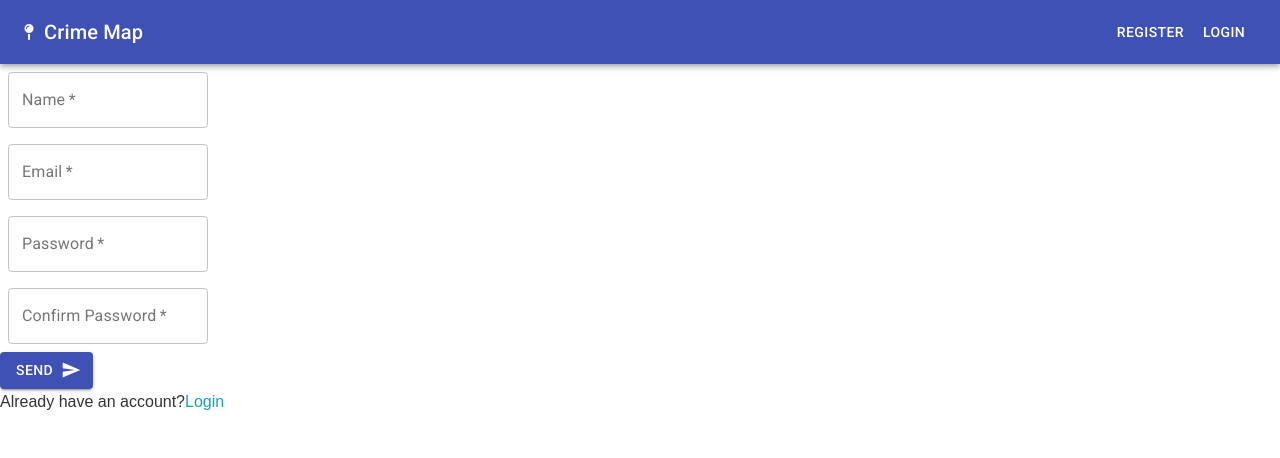
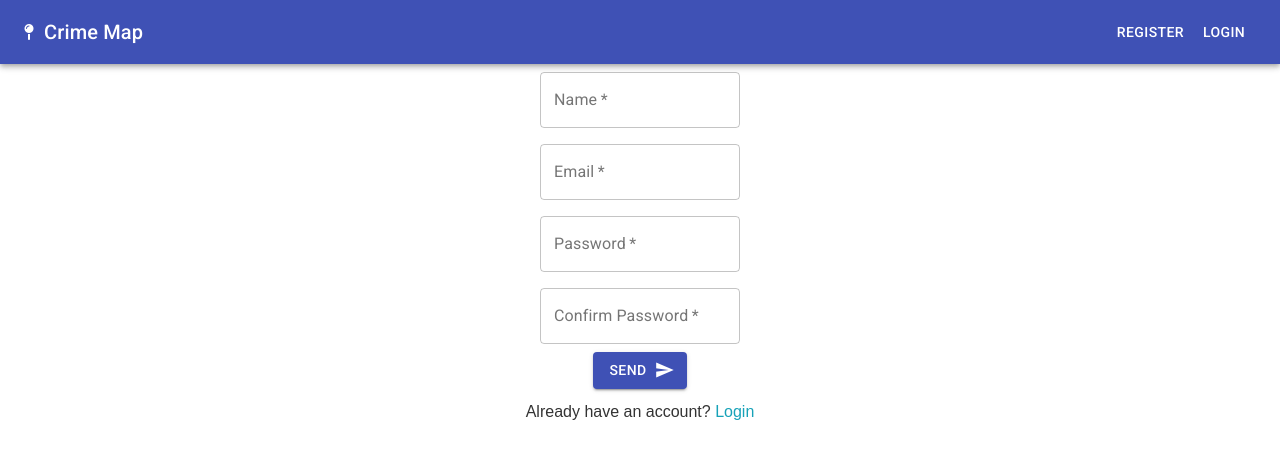
Before and after one commit to RdotSilva/MERN-PVD-Crime-Map, a React (Create React App) app in the folder client/: page /register in a window 1280 px wide. Shown: the top 458 px of the page. Built offline with nearby package versions, Linux system fonts and the light colour scheme; no server answers.

Commit message:
Update classNames for centering

```diff
--- a/client/src/components/auth/Register.js
+++ b/client/src/components/auth/Register.js
@@ -72,7 +72,7 @@ const Register = () => {
         autoComplete="off"
         onSubmit={e => onSubmit(e)}
       >
-        <div>
+        <div className={classes.center}>
           <TextField
             id="outlined-name"
             label="Name"
@@ -83,7 +83,7 @@ const Register = () => {
             required
           />
         </div>
-        <div>
+        <div className={classes.center}>
           <TextField
             id="outlined-name"
             label="Email"
@@ -94,28 +94,31 @@ const Register = () => {
             required
           />
         </div>
-        <div>
+        <div className={classes.center}>
           <TextField
             id="outlined-name"
             label="Password"
             name="password"
+            type="password"
             value={password}
             onChange={handleChange}
             variant="outlined"
             required
           />
         </div>
-        <div>
+        <div className={classes.center}>
           <TextField
             id="outlined-name"
             label="Confirm Password"
             name="password2"
+            type="password"
             value={password2}
             onChange={handleChange}
             variant="outlined"
             required
           />
         </div>
+        <div className={classes.center}>
           <Button
             variant="contained"
             color="primary"
@@ -125,10 +128,11 @@ const Register = () => {
           >
             Send
           </Button>
+        </div>
       </form>
-      <p>
+      <p className={classes.login}>
         Already have an account?
-        <Link to="/login">Login</Link>
+        <Link to="/login"> Login</Link>
       </p>
     </Fragment>
   );
```
Lines whose indentation alone changed are shown as unchanged.
